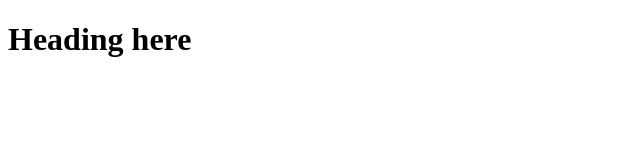
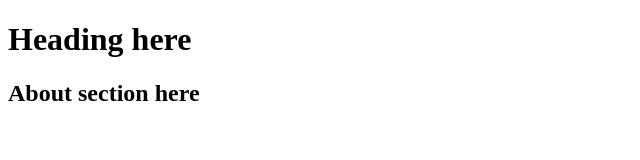
Before and after one commit to emiliyantodorov/fakeproject, a plain HTML site: page index.html in a window 1280 px wide. Shown: the whole page, without its empty margins (0-640 px from the left). Drawn offline with Linux system fonts and the light colour scheme.

Commit message:
Add about section

```diff
--- a/index.html
+++ b/index.html
@@ -9,5 +9,8 @@
 </head>
 <body>
       <h1>Heading here</h1>
+<section class="section-about">
+    <h2>About section here</h2>
+</section>
 </body>
 </html>
```
